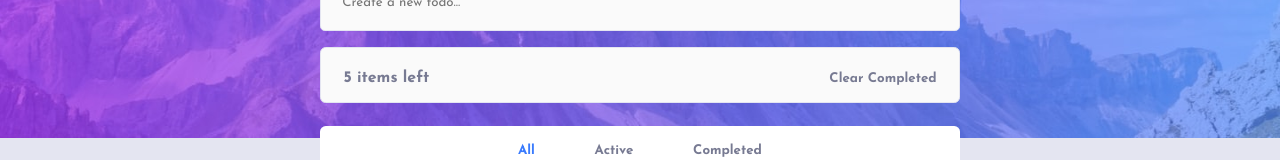
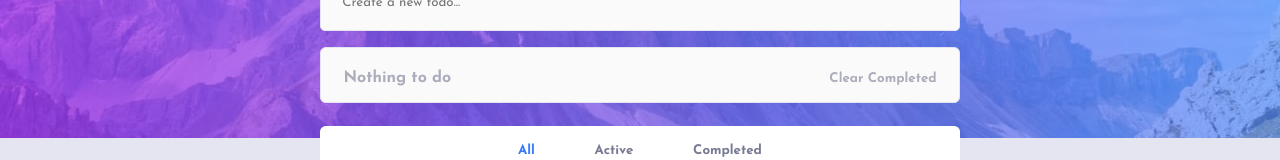
Before and after one commit to Adrydevmateo/todo-app-react, a React (Vite) app: page / in a window 1280 px wide. Shown: the part 162-322 px from the top of the page. Built offline with nearby package versions, Linux system fonts and the light colour scheme.

Commit message:
Added reactive text based on the todos

```diff
--- a/src/App.css
+++ b/src/App.css
@@ -104,6 +104,16 @@ main>.heading-box img {
  border-radius: var(--border-radius);
 }
 
+.todo-list-footer strong,
+.todo-list-footer button {
+ opacity: .6;
+ transition: opacity var(--primary-transition);
+}
+
+.todo-list-footer button:hover {
+ opacity: 1;
+}
+
 .controllers {
  margin-top: .4em;
  display: flex;
@@ -116,6 +126,7 @@ main>.heading-box img {
 
 .controllers button {
  padding: 1.4em;
+ transition: color var(--primary-transition);
 }
 
 .controllers button:hover,
--- a/src/App.tsx
+++ b/src/App.tsx
@@ -16,16 +16,32 @@ import { TSortedBy, TTodo } from './todo/Todo.types'
 function App() {
  const [sortedBy, setSortedBy] = useState<TSortedBy>('all')
  const [todoCollection, setTodoCollection] = useState<Array<TTodo>>([])
+ const [totalTodoMsg, setTotalTodoMsg] = useState('Nothing to do')
 
  useEffect(() => {
   const allTodoCollection = GetAllTodo()
-  if (sortedBy === 'all') return setTodoCollection(() => allTodoCollection)
+  if (sortedBy === 'all') {
+   const allTodoCollectionLength = allTodoCollection.length
+   setTotalTodoMsg(() => allTodoCollectionLength ? `${allTodoCollectionLength} tasks` : 'Nothing to do')
+   setTodoCollection(() => allTodoCollection)
+   return
+  }
 
   const incompleteTodoCollection = allTodoCollection.filter(f => f.complete === false)
-  if (sortedBy === 'incomplete') return setTodoCollection(() => incompleteTodoCollection)
+  if (sortedBy === 'incomplete') {
+   const incompleteTodoCollectionLength = incompleteTodoCollection.length
+   setTotalTodoMsg(() => incompleteTodoCollectionLength ? `${incompleteTodoCollectionLength} incomplete` : 'Nothing to do')
+   setTodoCollection(() => incompleteTodoCollection)
+   return
+  }
 
   const completeTodoCollection = allTodoCollection.filter(f => f.complete === true)
-  if (sortedBy === 'complete') return setTodoCollection(() => completeTodoCollection)
+  if (sortedBy === 'complete') {
+   const completeTodoCollectionLength = completeTodoCollection.length
+   setTotalTodoMsg(() => completeTodoCollectionLength ? `${completeTodoCollectionLength} completed` : 'Nothing completed')
+   setTodoCollection(() => completeTodoCollection)
+   return
+  }
  }, [sortedBy])
 
  const HandleSortBy = (sorted: TSortedBy) => {
@@ -94,7 +110,7 @@ function App() {
       </li>
      ))}
      <li className='todo-list-footer'>
-      <strong>5 items left</strong>
+      <strong>{totalTodoMsg}</strong>
       <button type='button'><b>Clear Completed</b></button>
      </li>
     </ol>
--- a/src/todo/Todo.style.css
+++ b/src/todo/Todo.style.css
@@ -20,32 +20,31 @@
 .todo-comp .checkbox {
  display: grid;
  border-radius: 100%;
- border: 1px solid transparent;
- transition: border-color var(--primary-transition-speed) ease;
+ border: 1px solid var(--Light-Grayish-Blue);
+ transition: border-color var(--primary-transition);
 }
 
 .todo-comp .checkbox:hover {
  border-color: var(--Bright-Blue);
 }
 
-.todo-comp.complete .checkbox img {
- background-image: var(--Check-Background);
-}
-
 .todo-comp .checkbox img {
  padding: .6em;
  border-radius: 100%;
+ background-image: var(--Check-Background);
+ opacity: 0;
+ transition: opacity var(--primary-transition);
 }
 
-.todo-comp .col-2 {}
+.todo-comp.complete .checkbox img {
+ opacity: 1;
+}
 
 .todo-comp .col-2 button {
  display: grid;
  padding-right: .2em;
 }
 
-.todo-comp .col-2 button img {}
-
 .todo-comp.complete .txt-container strong {
  text-decoration: line-through;
  color: var(--Light-Grayish-Blue);
```
